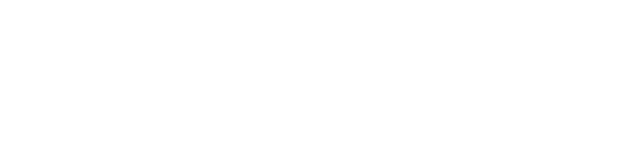
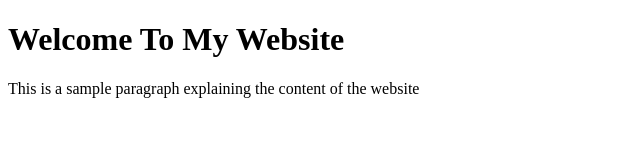
Before and after one commit to DiegoCarmona1/Comp001a.001.assignment1, a plain HTML site: page index.html in a window 1280 px wide. Shown: the whole page, without its empty margins (0-640 px from the left). Drawn offline with Linux system fonts and the light colour scheme.

Commit message:
body paragraph written

```diff
--- a/index.html
+++ b/index.html
@@ -6,6 +6,9 @@
     <title>Document</title>
 </head>
 <body>
-
+    <header>
+        <h1>Welcome To My Website</h1>
+    </header>
+    <p>This is a sample paragraph explaining the content of the website</p>
 </body>
 </html>
```
